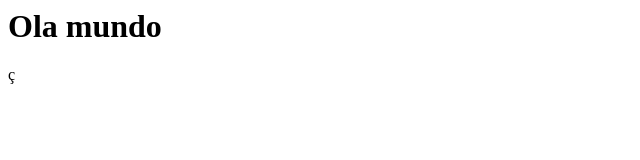
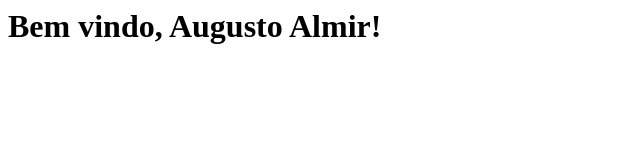
Before and after one commit to pucrs-gcs-2020-1/trabalho1-20201-andrei_group, a website: page src/index.html in a window 1280 px wide. Shown: the whole page, without its empty margins (0-640 px from the left). Drawn offline with Linux system fonts and the light colour scheme.

Commit message:
feat(initSetup): Add welcome message for operator

```diff
--- a/src/index.html
+++ b/src/index.html
@@ -1,10 +1,11 @@
 <html>
-
+<head>
+    <script src="js/initSetup.js" ></script>
+</head>
 <body>
     <script>
     </script>
 
-    <h1> Ola mundo </h1>
+    <h1 id="welcome""> Bem vindo </h1>
 </body>
 </html>
-ç
--- /dev/null
+++ b/src/js/initSetup.js
@@ -0,0 +1,14 @@
+var OPERATORS = [
+    { name: 'Augusto Almir', initials: 'AA' },
+    { name: 'José Jair', initials: 'JJ' },
+    { name: 'Yasmin Yagni', initials: 'YY' }
+]
+
+var ACCOUNTS = [
+    {}
+]
+
+setTimeout(() => {
+    var welcomeMessage = document.getElementById('welcome')
+    welcomeMessage.innerHTML = `Bem vindo, ${OPERATORS[0].name}!`
+}, 100)
```
Also changed, not shown: README.md.
